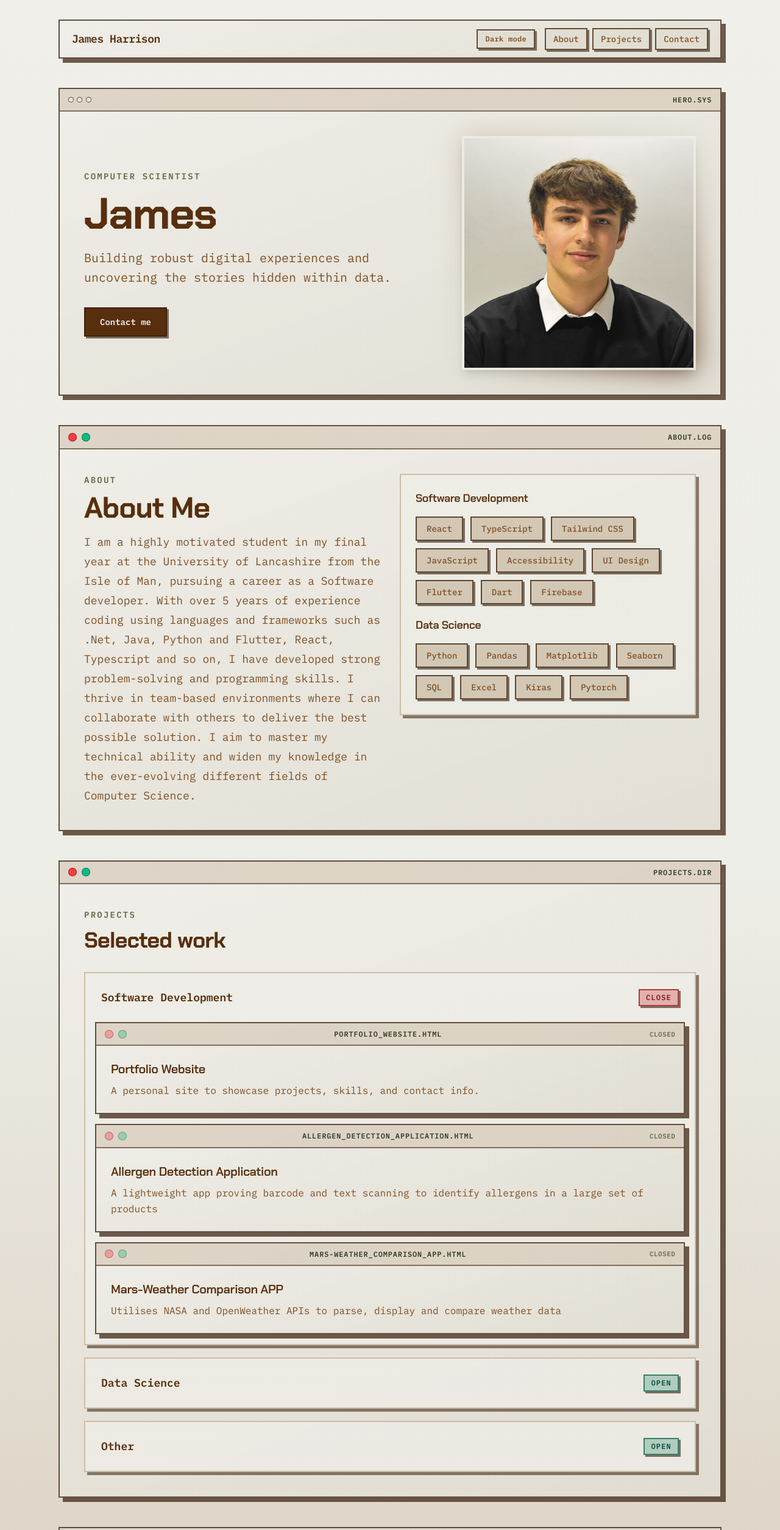
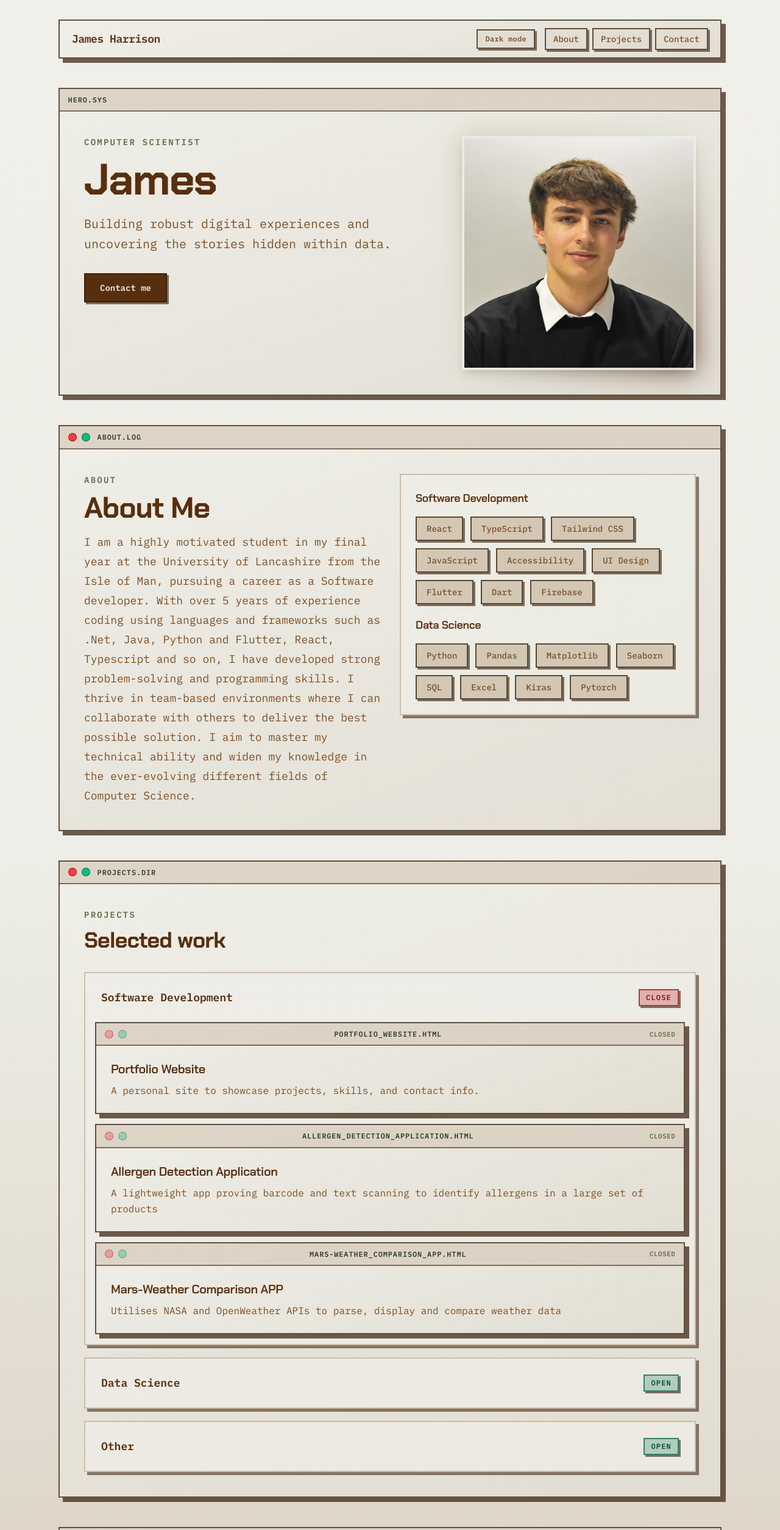
Before and after one commit to jamesharrison2005/portfolio, a React (Vite) app: page / in a window 1280 px wide. Shown: the top 2509 px of the page at 61% size. Built offline with nearby package versions, Linux system fonts and the light colour scheme.

Commit message:
improved UI simulating a browser-esque navigation

```diff
--- a/src/App.tsx
+++ b/src/App.tsx
@@ -77,7 +77,7 @@ function App() {
             onClick={() => setIsContactOpen((prev) => !prev)}
             aria-expanded={isContactOpen}
             aria-controls="contact-content"
-            className="retro-window-bar w-full text-left transition hover:bg-camel-800/80 dark:hover:bg-ebony-500/80"
+            className="retro-window-bar w-full justify-start gap-3 text-left transition hover:bg-camel-800/80 dark:hover:bg-ebony-500/80"
           >
             <div className="flex items-center gap-2" aria-hidden="true">
               <span className={`h-3.5 w-3.5 rounded-full border ${isContactOpen ? 'border-red-800/80 bg-red-500/90 dark:border-red-300/80 dark:bg-red-400/90' : 'border-red-800/40 bg-red-500/30 dark:border-red-300/40 dark:bg-red-300/30'}`} />
--- a/src/components/sections/About.tsx
+++ b/src/components/sections/About.tsx
@@ -48,7 +48,7 @@ function About() {
         onClick={() => setIsOpen((prev) => !prev)}
         aria-expanded={isOpen}
         aria-controls="about-content"
-        className="retro-window-bar w-full text-left transition hover:bg-camel-800/80 dark:hover:bg-ebony-500/80"
+        className="retro-window-bar w-full justify-start gap-3 text-left transition hover:bg-camel-800/80 dark:hover:bg-ebony-500/80"
       >
         <div className="flex items-center gap-2" aria-hidden="true">
           <span className={`h-3.5 w-3.5 rounded-full border ${isOpen ? 'border-red-800/80 bg-red-500/90 dark:border-red-300/80 dark:bg-red-400/90' : 'border-red-800/40 bg-red-500/30 dark:border-red-300/40 dark:bg-red-300/30'}`} />
--- a/src/components/sections/Hero.tsx
+++ b/src/components/sections/Hero.tsx
@@ -17,17 +17,12 @@ function Hero() {
   return (
     <section id="hero" className="retro-window">
       <div className="retro-window-bar">
-        <div className="retro-dots" aria-hidden="true">
-          <span />
-          <span />
-          <span />
-        </div>
         <span>hero.sys</span>
       </div>
       <ScrollReveal>
         <div className="p-6 sm:p-8 md:p-10">
-          <div className="flex flex-col items-center gap-10 md:flex-row md:items-center md:justify-between">
-        <div className="max-w-xl text-center md:text-left">
+          <div className="flex flex-col items-start gap-10 md:flex-row md:items-start md:justify-between">
+        <div className="max-w-xl text-left">
           <p className="mb-4 text-sm font-semibold uppercase tracking-[0.16em] text-dusty-olive-500 dark:text-dry-sage-alt-700">
             Computer Scientist
           </p>
--- a/src/components/sections/Projects.tsx
+++ b/src/components/sections/Projects.tsx
@@ -48,7 +48,7 @@ function Projects() {
         onClick={() => setIsSectionOpen((prev) => !prev)}
         aria-expanded={isSectionOpen}
         aria-controls="projects-content"
-        className="retro-window-bar w-full text-left transition hover:bg-camel-800/80 dark:hover:bg-ebony-500/80"
+        className="retro-window-bar w-full justify-start gap-3 text-left transition hover:bg-camel-800/80 dark:hover:bg-ebony-500/80"
       >
         <div className="flex items-center gap-2" aria-hidden="true">
           <span className={`h-3.5 w-3.5 rounded-full border ${isSectionOpen ? 'border-red-800/80 bg-red-500/90 dark:border-red-300/80 dark:bg-red-400/90' : 'border-red-800/40 bg-red-500/30 dark:border-red-300/40 dark:bg-red-300/30'}`} />
```
